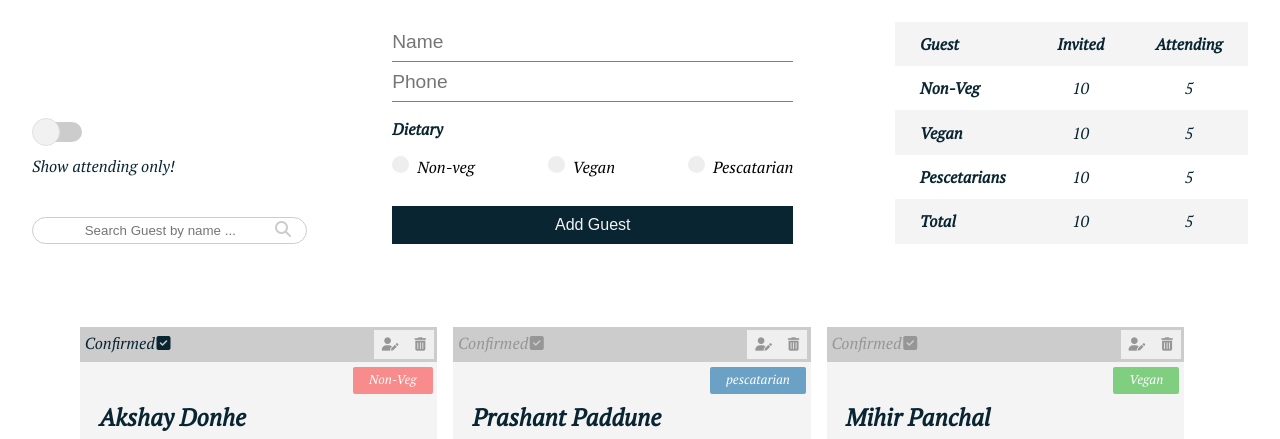
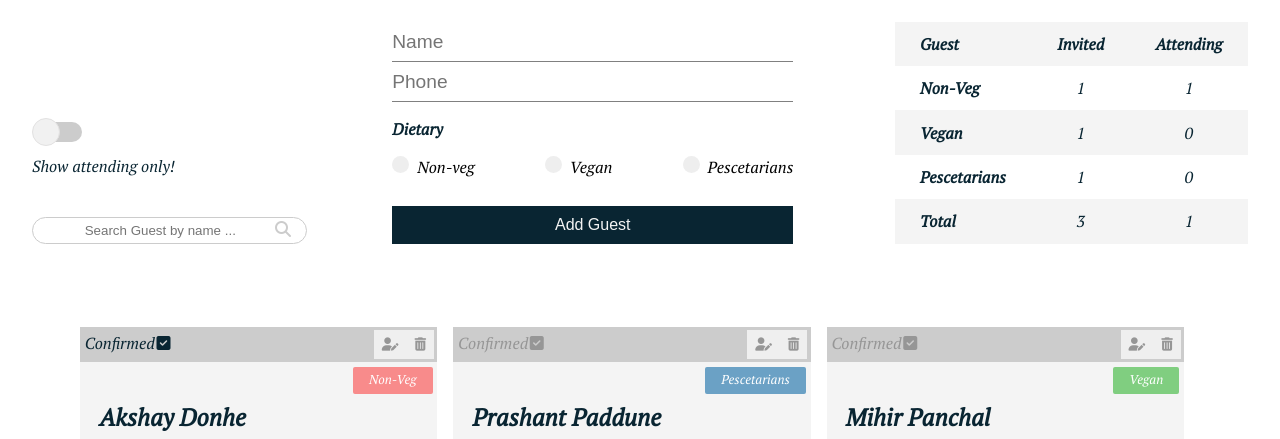
Before and after one commit to akshaydonhe12/Guest-Invitation-MERN, a React (Create React App) app in the folder client/: page / in a window 1280 px wide. Shown: the part 159-598 px from the top of the page. Built offline with nearby package versions, Linux system fonts and the light colour scheme.

Commit message:
GuestCounter-D'structure

```diff
--- a/client/src/components/guest/GuestCounter.js
+++ b/client/src/components/guest/GuestCounter.js
@@ -1,6 +1,16 @@
-import React from 'react'
+import React, {useContext} from 'react';
+import GuestContext from '../../context/guestContext/guestContext';
 
 const GuestCounter = () => {
+  const {guests} = useContext (GuestContext);
+  const totalInvited = guests.length
+  const attending = guests.filter(guests => guests.isconfirmed)
+  const totalAttending = attending.length
+  const invitedByDiet = (type) => guests.filter(guest => guest.dietary === type).length
+  const attendingdByDiet = (type) => attending.filter(guest => guest.dietary === type).length
+
+
+
   return (
     <div>
     <table>
@@ -12,22 +22,22 @@ const GuestCounter = () => {
         </tr>
         <tr>
           <th>Non-Veg</th>
-          <td>10</td>
-          <td>5</td>
+          <td>{invitedByDiet ('Non-Veg')}</td>
+          <td>{attendingdByDiet ('Non-Veg')}</td>
         </tr>
         <tr>
           <th>Vegan</th>
-          <td>10</td>
-          <td>5</td>
+          <td>{invitedByDiet ('Vegan')}</td>
+          <td>{attendingdByDiet ('Vegan')}</td>
         </tr><tr>
           <th>Pescetarians</th>
-          <td>10</td>
-          <td>5</td>
+          <td>{invitedByDiet ('Pescetarians')}</td>
+          <td>{attendingdByDiet ('Pescetarians')}</td>
         </tr>
         <tr>
           <th>Total</th>
-          <td>10</td>
-          <td>5</td>
+          <td>{totalInvited}</td>
+          <td>{totalAttending}</td>
         </tr>
       </tbody>
     </table>
--- a/client/src/components/guest/GuestForm.js
+++ b/client/src/components/guest/GuestForm.js
@@ -17,8 +17,8 @@ const GuestForm = () => {
         <input type="radio" name="dietary" Value='Vegan' />
             <span className="checkmark"></span>
           </label>
-          <label className="container">Pescatarian
-        <input type="radio" name="dietary" Value='Pesacatarian' />
+          <label className="container">Pescetarians
+        <input type="radio" name="dietary" Value='Pescetarians' />
             <span className="checkmark"></span>
           </label>
         </div>
--- a/client/src/context/guestContext/GuestState.js
+++ b/client/src/context/guestContext/GuestState.js
@@ -17,7 +17,7 @@ const GuestState = (props) => {
                 id:2,
                 name: "Prashant Paddune",
                 phone: "98765848123",
-                dietary: "pescatarian",
+                dietary: "Pescetarians",
                 isconfirmed: false
             },
 
```
